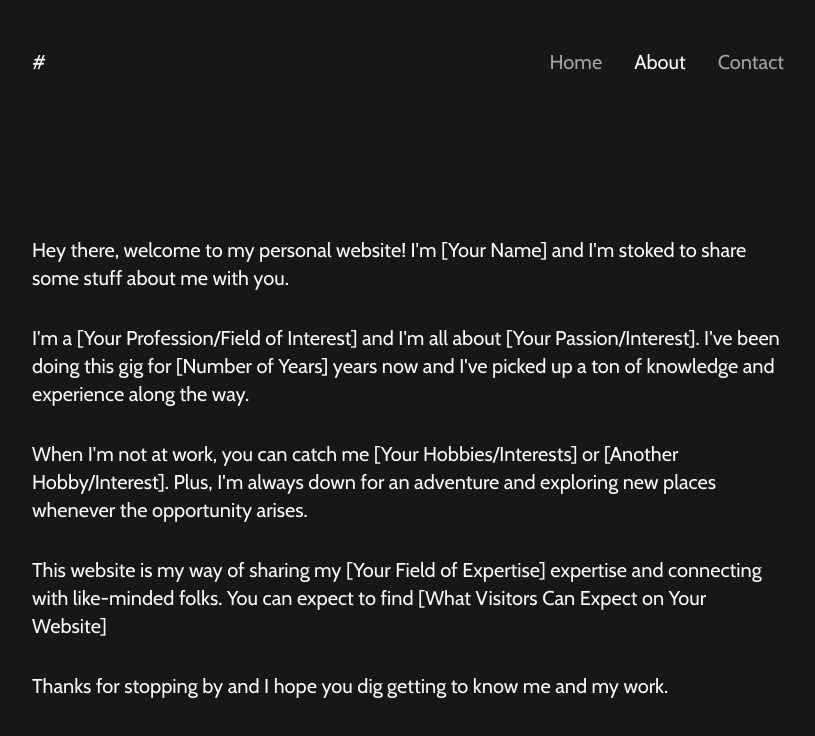
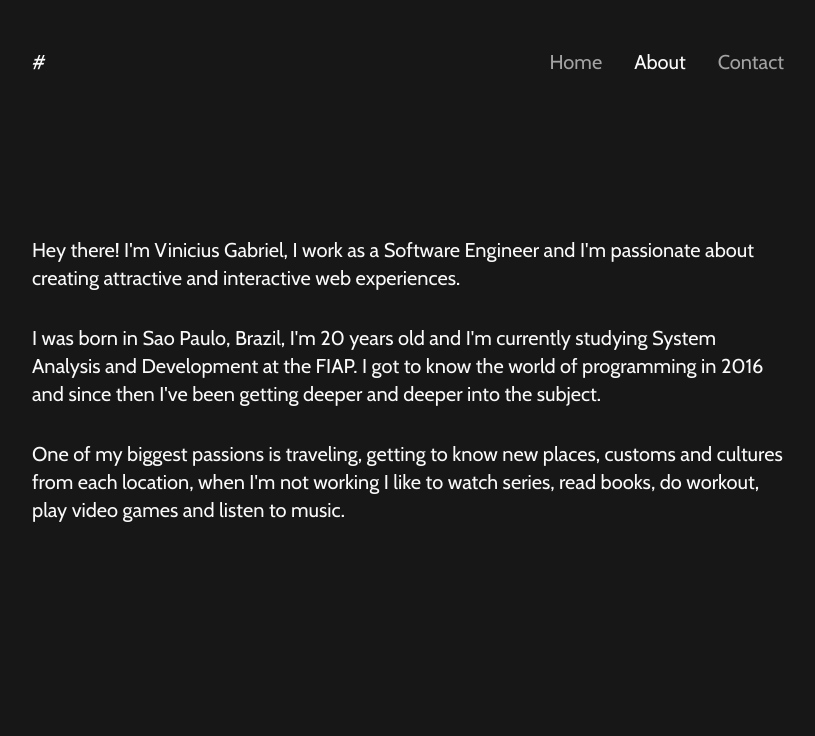
Before and after one commit to viiniciusgs/viiniciusgs.com, a Next.js app: page /about in a window 1280 px wide. Shown: the top 736 px of the page, without its empty margins (232-1047 px from the left). Built offline with nearby package versions, Linux system fonts and the light colour scheme.

Commit message:
:sparkles: add original text in about page

```diff
--- a/src/app/about/page.tsx
+++ b/src/app/about/page.tsx
@@ -6,28 +6,21 @@ export default function About() {
   return (
     <section className="mt-40 pb-40 md:mt-20 md:pb-20">
       <p>
-        Hey there, welcome to my personal website! I&apos;m [Your Name] and
-        I&apos;m stoked to share some stuff about me with you.
+        Hey there! I&apos;m Vinicius Gabriel, I work as a Software Engineer and
+        I&apos;m passionate about creating attractive and interactive web
+        experiences.
       </p>
       <p className="mt-8">
-        I&apos;m a [Your Profession/Field of Interest] and I&apos;m all about
-        [Your Passion/Interest]. I&apos;ve been doing this gig for [Number of
-        Years] years now and I&apos;ve picked up a ton of knowledge and
-        experience along the way.
+        I was born in Sao Paulo, Brazil, I&apos;m 20 years old and I&apos;m
+        currently studying System Analysis and Development at the FIAP. I got to
+        know the world of programming in 2016 and since then I&apos;ve been
+        getting deeper and deeper into the subject.
       </p>
       <p className="mt-8">
-        When I&apos;m not at work, you can catch me [Your Hobbies/Interests] or
-        [Another Hobby/Interest]. Plus, I&apos;m always down for an adventure
-        and exploring new places whenever the opportunity arises.
-      </p>
-      <p className="mt-8">
-        This website is my way of sharing my [Your Field of Expertise] expertise
-        and connecting with like-minded folks. You can expect to find [What
-        Visitors Can Expect on Your Website]
-      </p>
-      <p className="mt-8">
-        Thanks for stopping by and I hope you dig getting to know me and my
-        work.
+        One of my biggest passions is traveling, getting to know new places,
+        customs and cultures from each location, when I&apos;m not working I
+        like to watch series, read books, do workout, play video games and
+        listen to music.
       </p>
     </section>
   )
```
